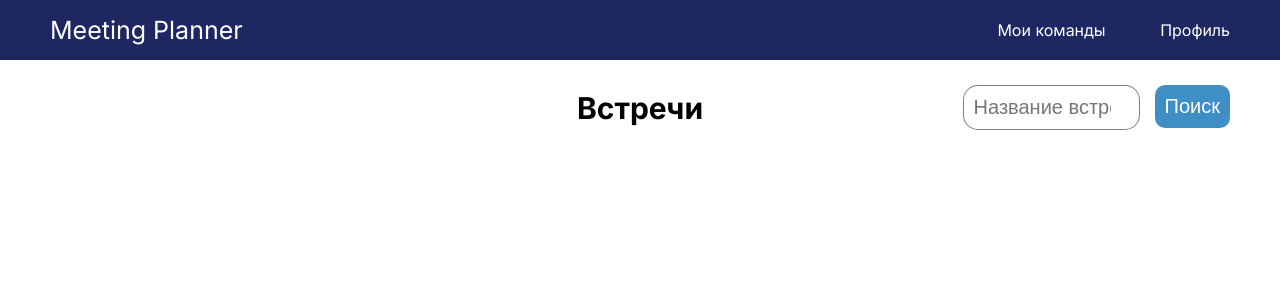
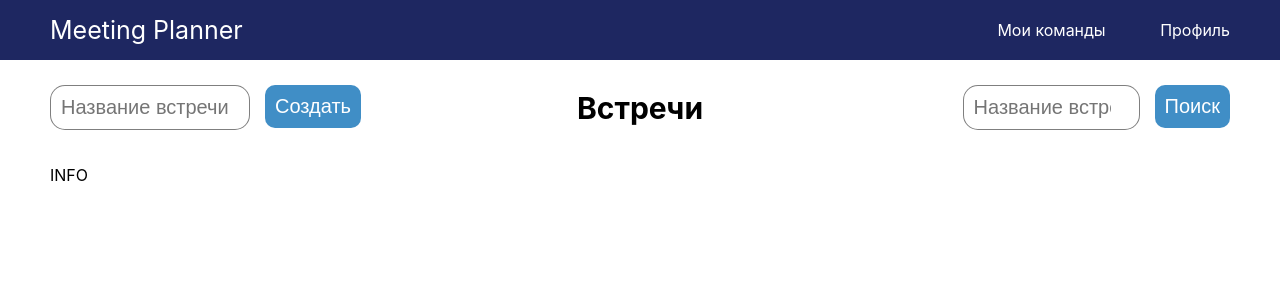
Before and after one commit to nlelyavin/meeting-planner-3-cource, a Django app: page / in a window 1280 px wide. Shown: the top 300 px of the page. Run offline with Django 4.2, Linux system fonts and the light colour scheme.

Commit message:
add base html block

```diff
--- /dev/null
+++ b/src/templates/meeting_planner/base.html
@@ -0,0 +1,40 @@
+{% load static %}
+<!DOCTYPE html>
+<html lang="en">
+<head>
+    <meta charset="UTF-8">
+    <meta name="viewport">
+    <meta content="width=device-width, user-scalable=no, initial-scale=1.0, maximum-scale=1.0, minimum-scale=1.0">
+    <meta http-equiv="X-UA-Compatible" content="ie=edge">
+
+    {% block head %}
+    {% endblock head %}
+
+
+    <title>{% block title %}{% endblock %}</title>
+
+    <link href="{% static 'css/zeroing_styles.css' %}" rel="stylesheet">
+    <link href="{% static 'css/header_style.css' %}" rel="stylesheet">
+</head>
+
+<header class="header" id="header">
+    <a href="{% url 'main' %}" class="logo">Meeting Planner</a>
+    <nav class="nav">
+        <a href="{% url 'teams' %}">Мои команды</a>
+        <a href="{% url 'profile' %}">Профиль</a>
+    </nav>
+</header>
+
+<body>
+<main class="main">
+    <div class="content">
+        {% block content %}
+        {% endblock content %}
+    </div>
+    <footer class="footer">
+        INFO
+    </footer>
+</main>
+</body>
+
+</html>
--- a/src/templates/meeting_planner/team.html
+++ b/src/templates/meeting_planner/team.html
@@ -1,35 +1,24 @@
+{% extends 'meeting_planner/base.html' %}
+
 {% load static %}
-<!DOCTYPE html>
-<html lang="en">
-<head>
-    <meta name="viewport"
-          content="width=device-width, user-scalable=no, initial-scale=1.0, maximum-scale=1.0, minimum-scale=1.0">
-    <meta http-equiv="X-UA-Compatible" content="ie=edge">
 
-    <link rel="preconnect" href="https://fonts.googleapis.com">
-    <link rel="preconnect" href="https://fonts.gstatic.com" crossorigin>
-    <link href="https://fonts.googleapis.com/css2?family=Inter:wght@400;500;700&display=swap" rel="stylesheet">
+{% block head %}
+    <link href="{% static 'css/teams.css' %}" rel="stylesheet">
+{% endblock head %}
 
-    <link href="{% static 'css/zeroing_styles.css' %}" rel="stylesheet">
-    <link href="{% static 'css/header_style.css' %}" rel="stylesheet">
-    <link href="{% static '/css/teams.css' %}" rel="stylesheet">
-
-    <title>Встречи</title>
-</head>
-<body>
+{% block title %}Встречи{% endblock %}
 
 
-<header class="header" id="header">
-    <a href="{% url 'main' %}" class="logo">Meeting Planner</a>
-    <nav class="nav">
-        <a href="{% url 'teams' %}">Мои команды</a>
-        <a href="{% url 'profile' %}">Профиль</a>
-    </nav>
-</header>
-
-<main class="main">
+{% block content %}
     <div class="main__top">
         <div class="add__team">
+            <form method="post" action="{% url 'team' %} " class="search"
+                  style="justify-content: start">
+                <input type="text" placeholder="Название встречи" name="name" aria-label="Название встречи"
+                       style="width: 200px">
+                <button type="submit">Создать</button>
+            </form>
+
         </div>
         <h3>Встречи</h3>
         <form class="search">
@@ -68,7 +57,4 @@
             {% endfor %}
         {% endif %}
     </div>
-</main>
-
-</body>
-</html>
+{% endblock content %}
```
Also changed, not shown: 1 other file. Lines whose indentation alone changed are shown as unchanged.
